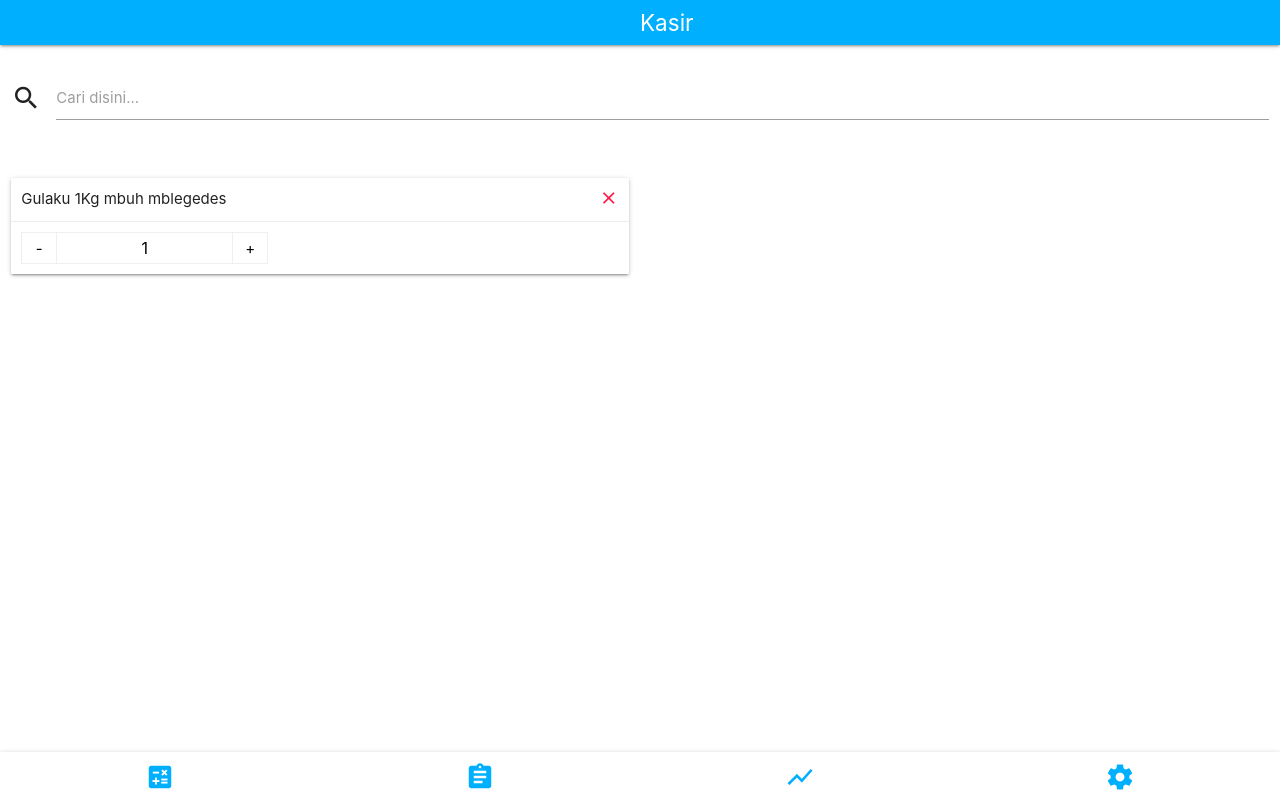
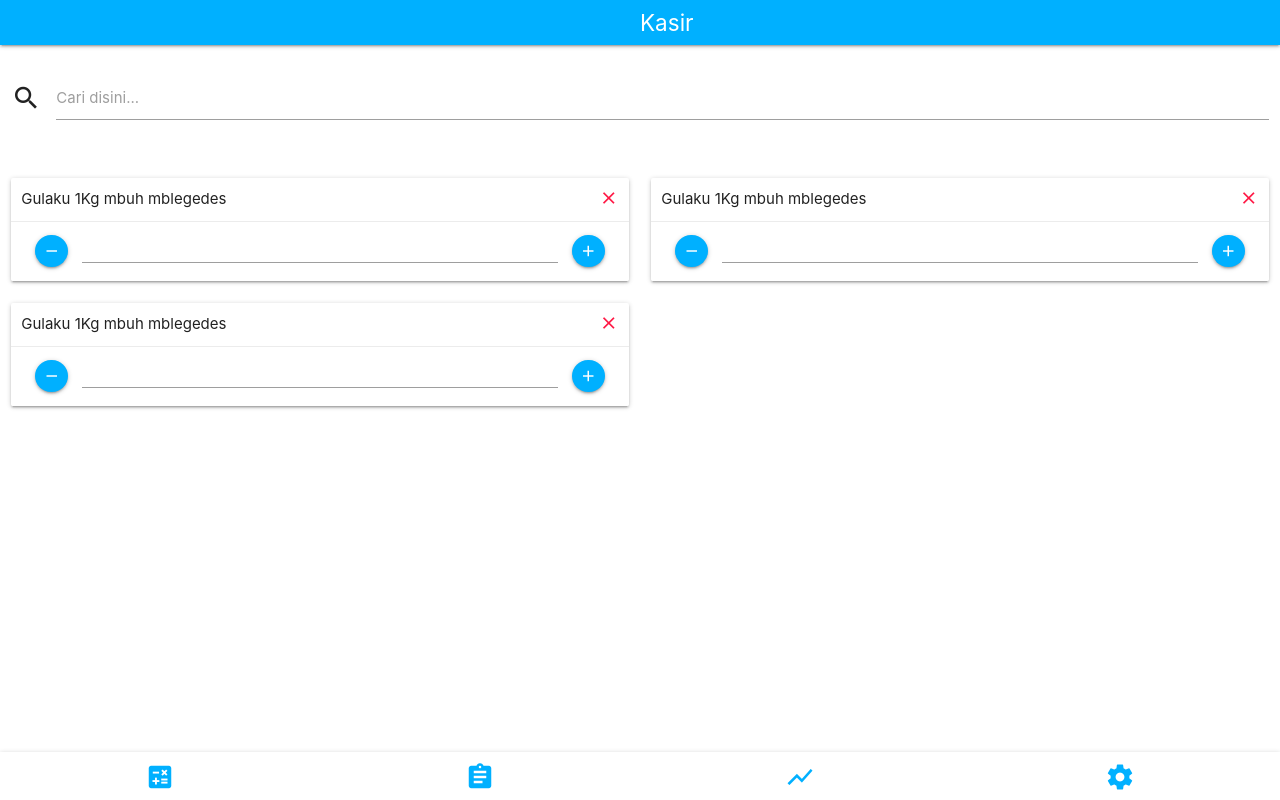
Before and after one commit to banutri/banu-mobile, a plain HTML site: page index.html in a window 1280 px wide. Drawn offline with nearby package versions, Linux system fonts and the light colour scheme.

Commit message:
add qty button

```diff
--- a/css/custom.css
+++ b/css/custom.css
@@ -1,6 +1,7 @@
 .custom-bottom-menu
 {
     position: fixed;
+    z-index: 9999;
     bottom: 0;
     width: 100% !important;
 
@@ -67,6 +68,13 @@ nav.custom-top-nav
 
 }
 
+.tab>a:focus
+{
+    background-color: #00aeff23 !important;
+
+
+}
+
 .tab>a>i
 {
     font-size: 30px !important;
@@ -95,6 +103,7 @@ textarea:focus:not([readonly])+label
 
 .card-action-custom
 {
+
     padding:10px 10px !important;
 }
 
@@ -105,58 +114,21 @@ textarea:focus:not([readonly])+label
 
 }
 
-/* -- quantity box -- */
+.qty-wrapper
+{
+    width:100%;
+    display: flex;
+    background-color:#f0f0;
+}
 
-.quantity {
-    display: inline-block; }
+.input-qty
+{
+    height: 30px !important;
+    /* margin: 0px 2px !important; */
+    text-align: center;
+}
 
-   .quantity .input-text.qty {
-    width: 50%;
-    height: 30px;
-    padding: 0 5px;
-    text-align: center;
-    background-color: transparent;
-    border: 1px solid #efefef;
-   }
-
-   .quantity.buttons_added {
-    text-align: left;
-    position: relative;
-    white-space: nowrap;
-    vertical-align: top; }
-
-   .quantity.buttons_added input {
-    display: inline-block;
-    margin: 0;
-    vertical-align: top;
-    box-shadow: none;
-   }
-
-   .quantity.buttons_added .minus,
-   .quantity.buttons_added .plus {
-    padding: 7px 10px 8px;
-    height: 32px;
-    width: 35px;
-    background-color: #ffffff;
-    border: 1px solid #efefef;
-    cursor:pointer;}
-
-   .quantity.buttons_added .minus {
-    border-right: 0; }
-
-   .quantity.buttons_added .plus {
-    border-left: 0; }
-
-   .quantity.buttons_added .minus:hover,
-   .quantity.buttons_added .plus:hover {
-    background: #eeeeee; }
-
-   .quantity input::-webkit-outer-spin-button,
-   .quantity input::-webkit-inner-spin-button {
-    -webkit-appearance: none;
-    -moz-appearance: none;
-    margin: 0; }
-
-    .quantity.buttons_added .minus:focus,
-   .quantity.buttons_added .plus:focus {
-    outline: none; }
+.btn-qty
+{
+    flex-grow: 1; display: flex;  justify-content: center; align-items: center;
+}
--- a/index.html
+++ b/index.html
@@ -45,15 +45,58 @@
                         <p style="font-size: 1rem;">Gulaku 1Kg mbuh mblegedes</p>
                     </div>
                     <div class="card-action card-action-custom">
-                        <div class="quantity buttons_added">
-                            <input type="button" value="-" class="minus"><input type="number" step="1" min="1" max="" name="quantity" value="1" title="Qty" class="input-text qty text" size="4" pattern="" inputmode=""><input type="button" value="+" class="plus">
+                        <div class="qty-wrapper">
+                            <div class="btn-qty">
+                                <a class="btn-floating  btn-small waves-effect waves-light light-blue accent-3"><i class="material-icons">remove</i></a>
+                            </div>
+                            <div style="flex-grow: 8;"><input type="number" class="input-qty" min="1" ></div>
+                            <div class="btn-qty">
+                                <a class="btn-floating  btn-small waves-effect waves-light light-blue accent-3"><i  class="material-icons">add</i></a>
+                            </div>
                         </div>
                     </div>
                 </div>
             </div>
 
 
-
+            <div class="col s6">
+                <div class="card ">
+                    <div class="card-content card-content-custom">
+                        <a href="#" class="clear-button"><i class="material-icons">close</i></a>
+                        <p style="font-size: 1rem;">Gulaku 1Kg mbuh mblegedes</p>
+                    </div>
+                    <div class="card-action card-action-custom">
+                        <div class="qty-wrapper">
+                            <div class="btn-qty">
+                                <a class="btn-floating  btn-small waves-effect waves-light light-blue accent-3"><i class="material-icons">remove</i></a>
+                            </div>
+                            <div style="flex-grow: 8;"><input type="number" class="input-qty" min="1" ></div>
+                            <div class="btn-qty">
+                                <a class="btn-floating  btn-small waves-effect waves-light light-blue accent-3"><i  class="material-icons">add</i></a>
+                            </div>
+                        </div>
+                    </div>
+                </div>
+            </div>
+            <div class="col s6">
+                <div class="card ">
+                    <div class="card-content card-content-custom">
+                        <a href="#" class="clear-button"><i class="material-icons">close</i></a>
+                        <p style="font-size: 1rem;">Gulaku 1Kg mbuh mblegedes</p>
+                    </div>
+                    <div class="card-action card-action-custom">
+                        <div class="qty-wrapper">
+                            <div class="btn-qty">
+                                <a class="btn-floating  btn-small waves-effect waves-light light-blue accent-3"><i class="material-icons">remove</i></a>
+                            </div>
+                            <div style="flex-grow: 8;"><input type="number" class="input-qty" min="1" ></div>
+                            <div class="btn-qty">
+                                <a class="btn-floating  btn-small waves-effect waves-light light-blue accent-3"><i  class="material-icons">add</i></a>
+                            </div>
+                        </div>
+                    </div>
+                </div>
+            </div>
 
 
 
```
